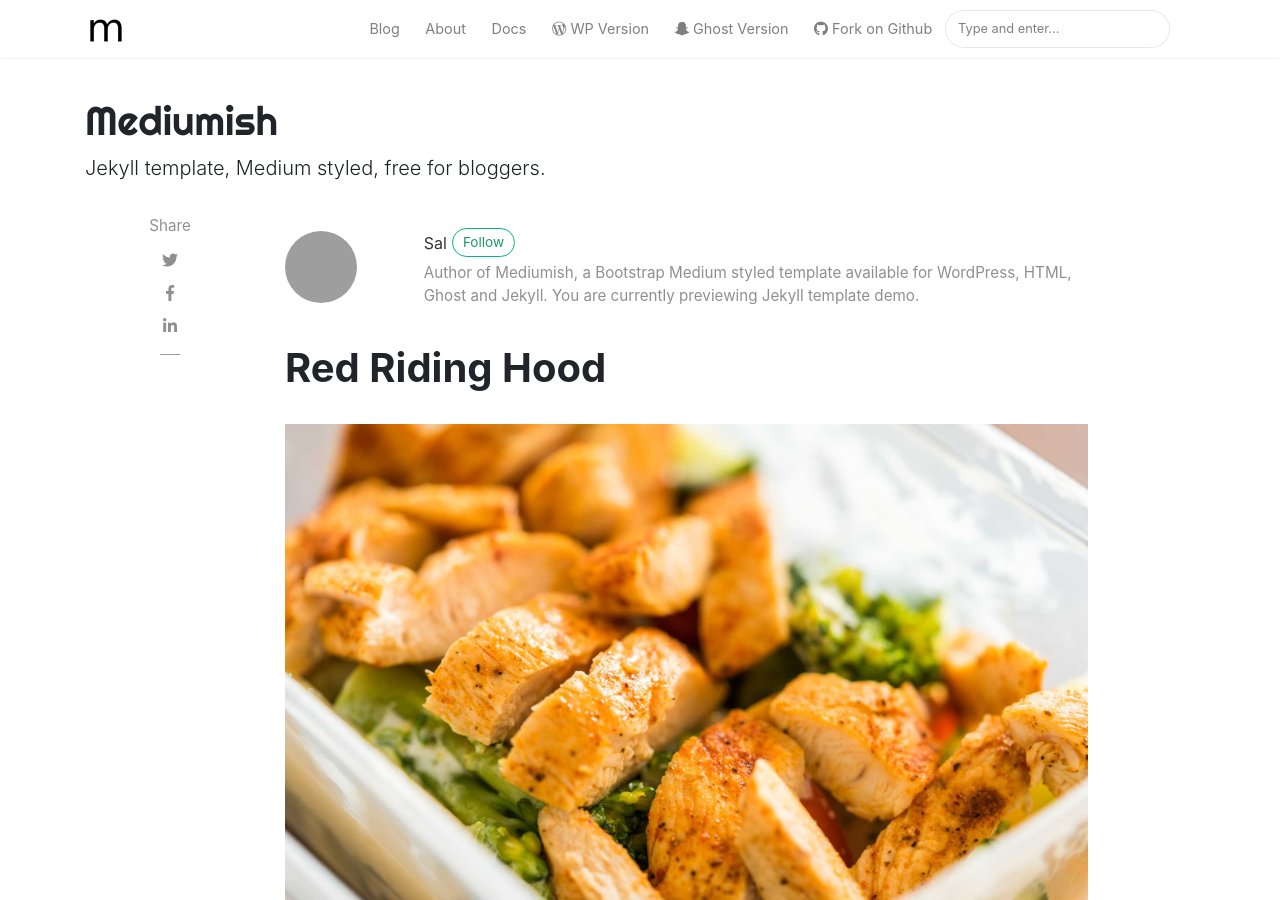
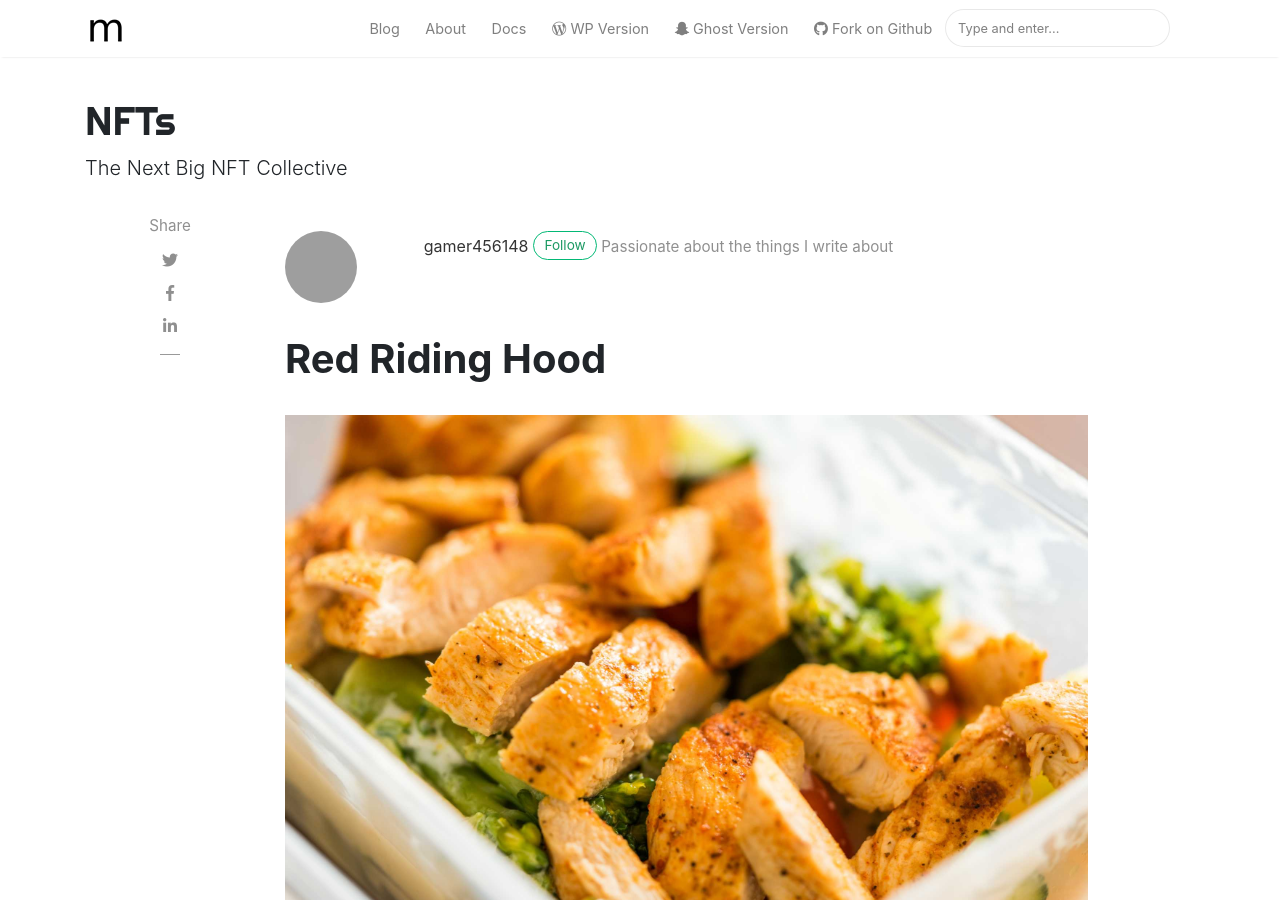
Before and after one commit to Mentors4EDU/NFTs, a Jekyll site: the page built from _posts/2018-01-12-red-riding.md, in a window 1280 px wide and 900 px high. Built offline with Jekyll 4.4.1, drawn with Linux system fonts in a browser that asks for light colours; nearby versions of some CDN libraries; comment, search, counter and statistics services are not loaded; some of the changed text lies outside the part shown; grey boxes are pictures that could not be loaded.

Commit message:
Update _config.yml

```diff
--- a/_config.yml
+++ b/_config.yml
@@ -1,35 +1,24 @@
 # Site
-name: "Mediumish"
-title: "Mediumish"
-description: "Jekyll template, Medium styled, free for bloggers."
+name: "NFTs"
+title: "A NFT Collective"
+description: "The Next Big NFT Collective"
 logo: 'assets/images/logo.png'
 favicon: 'assets/images/logo.png'
-baseurl: /mediumish-theme-jekyll
-google_analytics: 'UA-46278016-1'
-disqus: 'demowebsite'
-mailchimp-list: 'https://wowthemes.us11.list-manage.com/subscribe/post?u=8aeb20a530e124561927d3bd8&amp;id=8c3d2d214b'
+baseurl: /NFTs
+# google_analytics: ''
+disqus: 'the-nft-collective'
+mailchimp-list: 'https://etherstone.us1.list-manage.com/subscribe/post?u=e9f19d46d2992e2f66c22ce6b&amp;id=cd7af70c81'
 include: ["_pages"]
 permalink: /:title/
 
 # Authors
 authors:
   sal:
-    name: Sal
-    display_name: Sal
+    name: Andrew
+    display_name: gamer456148
     gravatar: e56154546cf4be74e393c62d1ae9f9d4
-    email: wowthemesnet@gmail.com
-    web: https://www.wowthemes.net
-    twitter: https://twitter.com/wowthemesnet
-    description: "Author of Mediumish, a Bootstrap Medium styled template available for WordPress, HTML, Ghost and Jekyll. You are currently previewing Jekyll template demo."
-  john:
-    name: John
-    display_name: John
-    avatar: 'assets/images/avatar.png'
-    gravatar: b1cc14991db7a456fcd761680bbc8f81
-    email: wowthemesnet@gmail.com
-    web: https://www.wowthemes.net
-    twitter: https://twitter.com/wowthemesnet
-    description: "This is the author box. Write a short description of the author here. You are currently previewing Mediumish demo, a Jekyll template compatible with Github pages."
+    twitter: https://twitter.com/gamer456148
+    description: "Passionate about the things I write about"
 
 # Plugins
 plugins:
```
